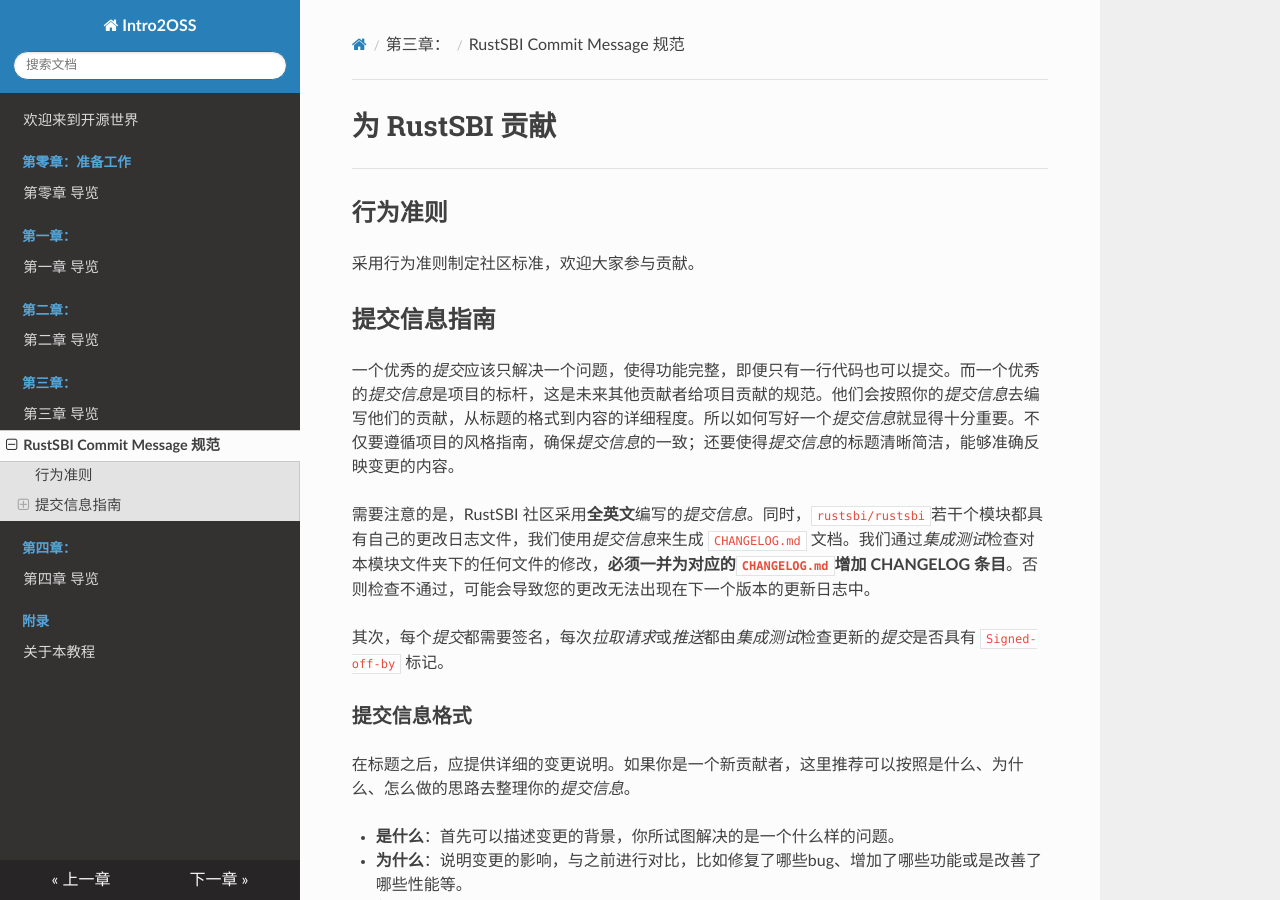
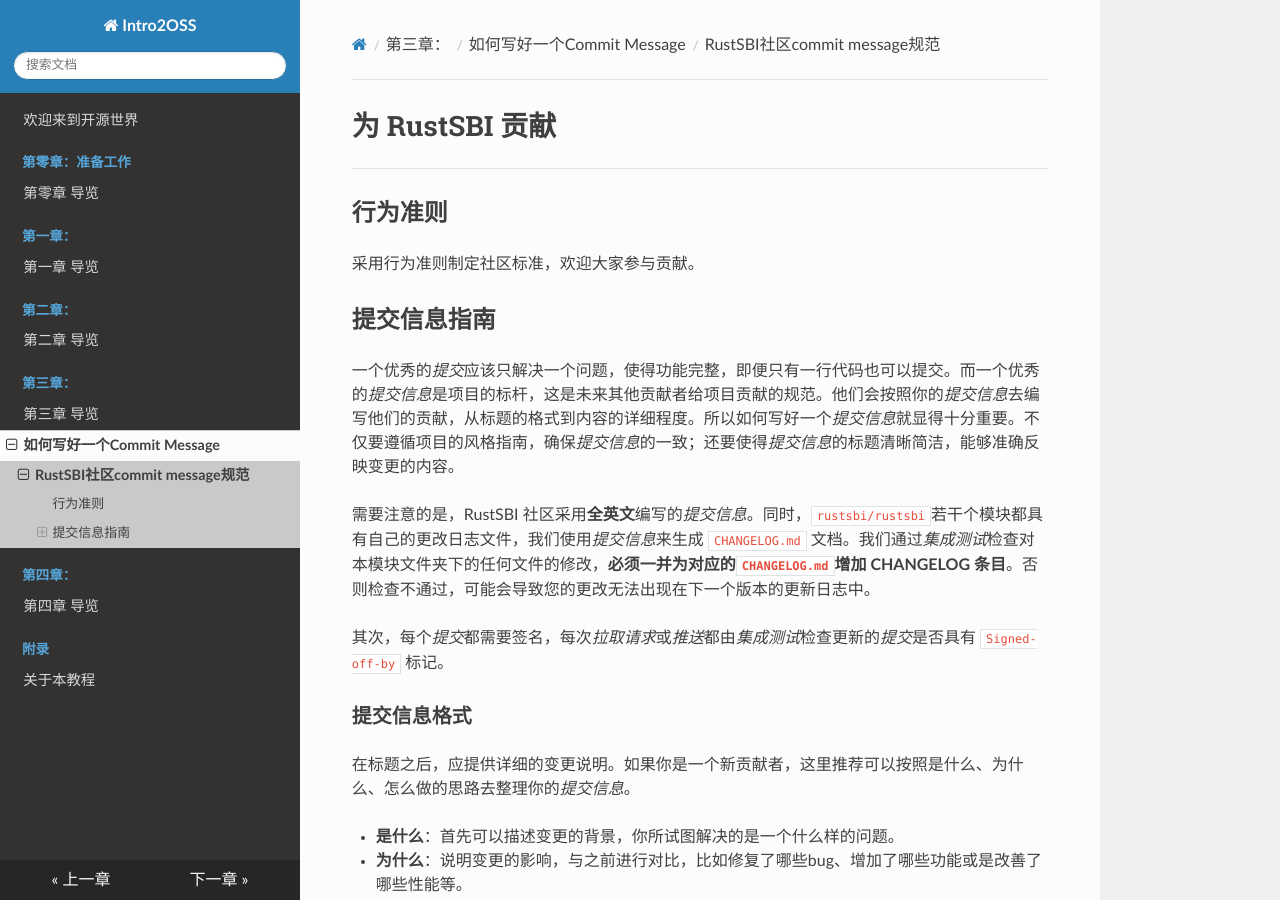
Before and after one commit to hust-open-atom-club/intro2oss, an MkDocs documentation site: the page built from docs/ch3/section 1/contributing-to-rustsbi.md, in a window 1280 px wide and 900 px high. Built offline with MkDocs 1.6.1, drawn with Linux system fonts in a browser that asks for light colours; nearby versions of some CDN libraries.

Commit message:
fix: fix the index level
Signed-off-by: Zhenchen Wang <m202372036@hust.edu.cn>

```diff
--- a/mkdocs.yml
+++ b/mkdocs.yml
@@ -18,7 +18,8 @@
 
   - 第三章：:
     - 第三章 导览: ch3/index.md
-    - RustSBI Commit Message 规范: Contributing to RustSBI/为 RustSBI 贡献.md
+    - 如何写好一个Commit Message:
+      - RustSBI社区commit message规范: ch3/section 1/contributing-to-rustsbi.md
 
   - 第四章：:
     - 第四章 导览: ch4/index.md
```
Also changed, not shown: docs/ch3/section 1/contributing-to-rustsbi.md (renamed from docs/Contributing to RustSBI/为 RustSBI 贡献.md).
